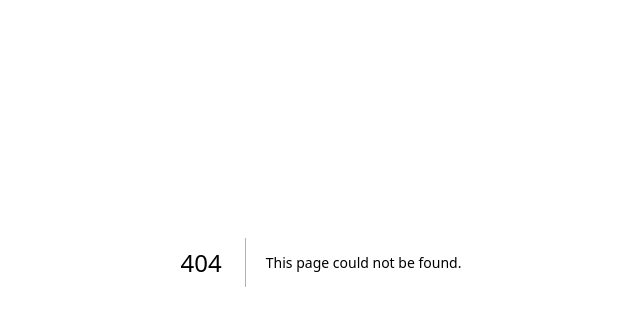
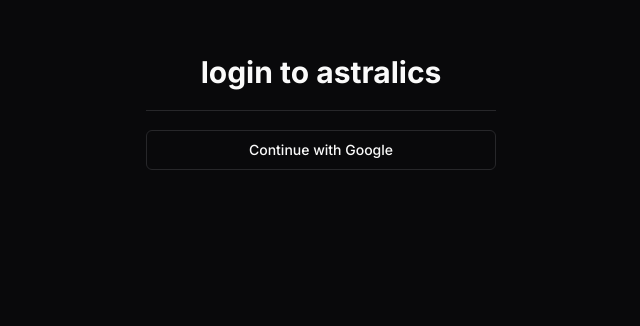
Before and after one commit to ramezj/astralics, a Next.js app in the folder app/: page /login in a window 1280 px wide. Before the commit this address had no page. Shown: the part 138-464 px from the top of the page, without its empty margins (319-959 px from the left). Built offline with nearby package versions, Linux system fonts and the light colour scheme.

Commit message:
we are so back

```diff
--- /dev/null
+++ b/app/app/(auth)/login/page.tsx
@@ -0,0 +1,28 @@
+import Link from "next/link";
+import { Metadata } from "next"
+import { Separator } from "@/components/ui/separator"
+import { GoogleSignIn } from "@/components/GoogleSignIn";
+
+export const metadata: Metadata = {
+  title: "Astralics | Authentication",
+  description: "Generated by create next app",
+};
+
+
+export default function Page() {
+    return (
+      <div className="flex items-center justify-center py-48">
+        <div className="mx-auto grid w-[350px] gap-6">
+          <div className="grid gap-2 text-center">
+            <h1 className="text-3xl font-bold">login to astralics</h1>
+          </div>
+          <div className="grid gap-4">
+            <div className="-mt-1">
+              <Separator />
+            </div>
+                <GoogleSignIn />
+          </div>
+        </div>
+      </div>
+    );
+  }
--- a/app/app/layout.tsx
+++ b/app/app/layout.tsx
@@ -1,6 +1,7 @@
 import type { Metadata } from "next";
 import { Inter } from "next/font/google";
 import "./globals.css";
+import { ThemeProvider } from "next-themes"
 
 const inter = Inter({ subsets: ["latin"] });
 
@@ -15,8 +16,12 @@ export default function RootLayout({
   children: React.ReactNode;
 }>) {
   return (
-    <html lang="en">
-      <body className={inter.className}>{children}</body>
+    <html lang="en" suppressHydrationWarning>
+      <body className={inter.className}>
+      <ThemeProvider attribute="class" defaultTheme="dark" enableSystem disableTransitionOnChange>
+        {children}
+        </ThemeProvider>
+      </body>
     </html>
   );
 }
--- a/app/app/page.tsx
+++ b/app/app/page.tsx
@@ -1,49 +1,13 @@
-import Link from "next/link"
+import { Metadata } from "next"
 import { auth } from "@/auth"
-import {
-  Activity,
-  ArrowUpRight,
-  CircleUser,
-  CreditCard,
-  DollarSign,
-  Menu,
-  Package2,
-  Search,
-  Users,
-} from "lucide-react"
-import {
-  Avatar,
-  AvatarFallback,
-  AvatarImage,
-} from "@/components/ui/avatar"
-import { Badge } from "@/components/ui/badge"
-import { Button } from "@/components/ui/button"
-import {
-  Card,
-  CardContent,
-  CardDescription,
-  CardHeader,
-  CardTitle,
-} from "@/components/ui/card"
-import {
-  DropdownMenu,
-  DropdownMenuContent,
-  DropdownMenuItem,
-  DropdownMenuLabel,
-  DropdownMenuSeparator,
-  DropdownMenuTrigger,
-} from "@/components/ui/dropdown-menu"
-import { Input } from "@/components/ui/input"
-import { Sheet, SheetContent, SheetTrigger } from "@/components/ui/sheet"
-import {
-  Table,
-  TableBody,
-  TableCell,
-  TableHead,
-  TableHeader,
-  TableRow,
-} from "@/components/ui/table"
 import { Navbar } from "@/components/Navbar"
+
+export const metadata: Metadata = {
+  title: "Astralics | Feedback at your fingertips.",
+  description: "Generated by create next app",
+};
+
+
 export default async function Dashboard() {
   const session = await auth()
   return (
--- /dev/null
+++ b/app/components/GoogleSignIn.tsx
@@ -0,0 +1,13 @@
+'use client'
+import { Button } from "./ui/button"
+import { signIn } from "next-auth/react"
+
+export function GoogleSignIn() {
+    return (
+        <>
+        <Button variant="outline" className="w-full" onClick={(() => {signIn("google", { callbackUrl: "/overview", redirect:true })})}>
+              Continue with Google
+            </Button>
+        </>
+    )
+}
--- /dev/null
+++ b/app/components/ui/separator.tsx
@@ -0,0 +1,31 @@
+"use client"
+
+import * as React from "react"
+import * as SeparatorPrimitive from "@radix-ui/react-separator"
+
+import { cn } from "@/lib/utils"
+
+const Separator = React.forwardRef<
+  React.ElementRef<typeof SeparatorPrimitive.Root>,
+  React.ComponentPropsWithoutRef<typeof SeparatorPrimitive.Root>
+>(
+  (
+    { className, orientation = "horizontal", decorative = true, ...props },
+    ref
+  ) => (
+    <SeparatorPrimitive.Root
+      ref={ref}
+      decorative={decorative}
+      orientation={orientation}
+      className={cn(
+        "shrink-0 bg-border",
+        orientation === "horizontal" ? "h-[1px] w-full" : "h-full w-[1px]",
+        className
+      )}
+      {...props}
+    />
+  )
+)
+Separator.displayName = SeparatorPrimitive.Root.displayName
+
+export { Separator }
--- a/app/package.json
+++ b/app/package.json
@@ -15,12 +15,14 @@
     "@radix-ui/react-dialog": "^1.0.5",
     "@radix-ui/react-dropdown-menu": "^2.0.6",
     "@radix-ui/react-label": "^2.0.2",
+    "@radix-ui/react-separator": "^1.0.3",
     "@radix-ui/react-slot": "^1.0.2",
     "class-variance-authority": "^0.7.0",
     "clsx": "^2.1.0",
     "lucide-react": "^0.368.0",
     "next": "14.2.1",
     "next-auth": "^5.0.0-beta.16",
+    "next-themes": "^0.3.0",
     "react": "^18",
     "react-dom": "^18",
     "tailwind-merge": "^2.2.2",
```
Also changed, not shown: 1 other file (tests, documents, lock files or other folders).
